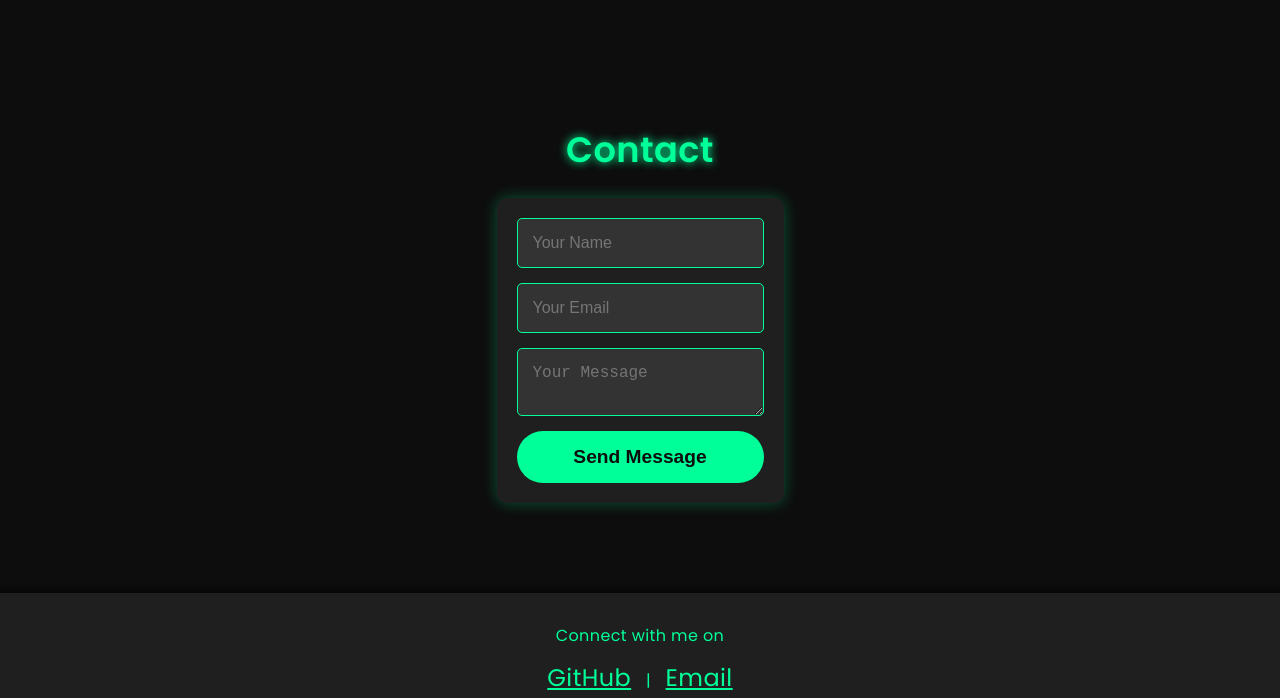
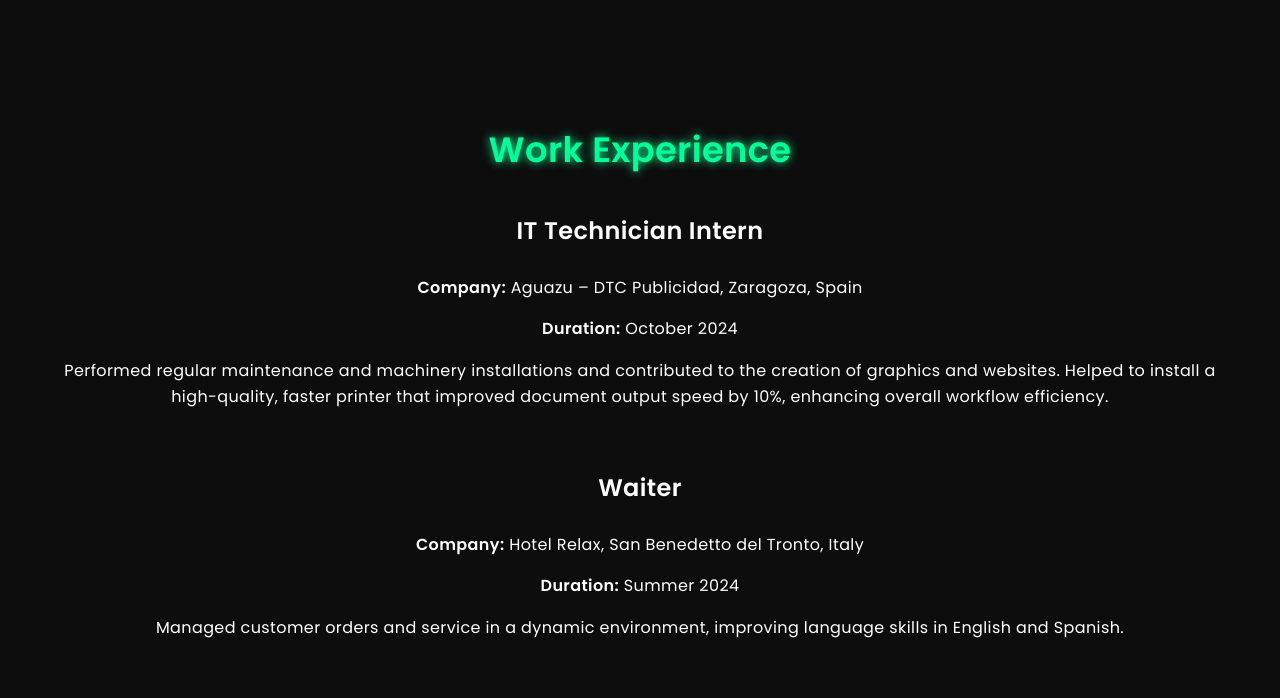
Before and after one commit to Nick-Maro/Portfolio, a plain HTML site: page index.html in a window 1280 px wide. Shown: the part 2099-2797 px from the top of the page. Drawn offline with Linux system fonts and the light colour scheme.

Commit message:
added work experience and fixed github

```diff
--- a/index.html
+++ b/index.html
@@ -24,6 +24,7 @@
     <a href="#about">About Me</a>
     <a href="#projects">Projects</a>
     <a href="#skills">Skills</a>
+    <a href="#work-experience">Work Experience</a>
     <a href="#contact">Contact</a>
 </nav>
 
@@ -99,6 +100,28 @@
         </li>
     </ul>
 </section>
+<section id="work-experience">
+    <h2>Work Experience</h2>
+    <div class="experience">
+        <h3>IT Technician Intern</h3>
+        <p><strong>Company:</strong> Aguazu – DTC Publicidad, Zaragoza, Spain</p>
+        <p><strong>Duration:</strong> October 2024</p>
+        <p>
+            Performed regular maintenance and machinery installations and contributed to the creation
+            of graphics and websites. Helped to install a high-quality, faster printer that improved document
+            output speed by 10%, enhancing overall workflow efficiency.
+        </p>
+    </div>
+    <div class="experience">
+        <h3>Waiter</h3>
+        <p><strong>Company:</strong> Hotel Relax, San Benedetto del Tronto, Italy</p>
+        <p><strong>Duration:</strong> Summer 2024</p>
+        <p>
+            Managed customer orders and service in a dynamic environment, improving language skills in English
+            and Spanish.
+        </p>
+    </div>
+</section>
 
 <section id="contact" class="contact">
     <h2>Contact</h2>
@@ -113,7 +136,7 @@
 <footer>
     <p>Connect with me on</p>
     <div class="social-icons">
-        <a href="https://github.com/Darknick007" target="_blank">GitHub</a> |
+        <a href="https://github.com/Nick-Maro" target="_blank">GitHub</a> |
         <a href="mailto:nick007sbt@gmail.com">Email</a>
     </div>
     <a href="#" class="back-to-top">Back to Top</a>
--- a/styles.css
+++ b/styles.css
@@ -444,6 +444,29 @@ footer .back-to-top:hover {
 .modal .close:focus {
     color: #00e68a;
 }
+#work-experience {
+    padding: 20px;
+
+    margin-top: 20px;
+}
+
+#work-experience h2 {
+    margin-bottom: 10px;
+}
+
+#work-experience .experience {
+    margin-bottom: 20px;
+}
+
+#work-experience .experience h3 {
+    font-size: 1.5em;
+
+}
+
+#work-experience .experience p {
+    font-size: 1em;
+
+}
 
 .modal-content {
     width: 80%;
```
